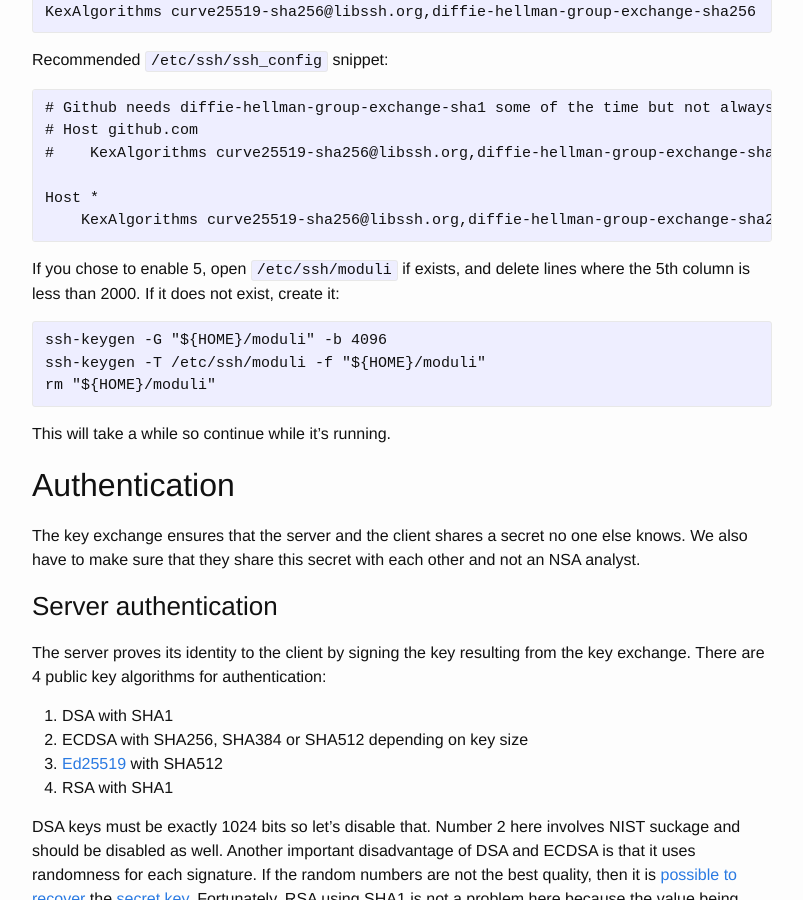
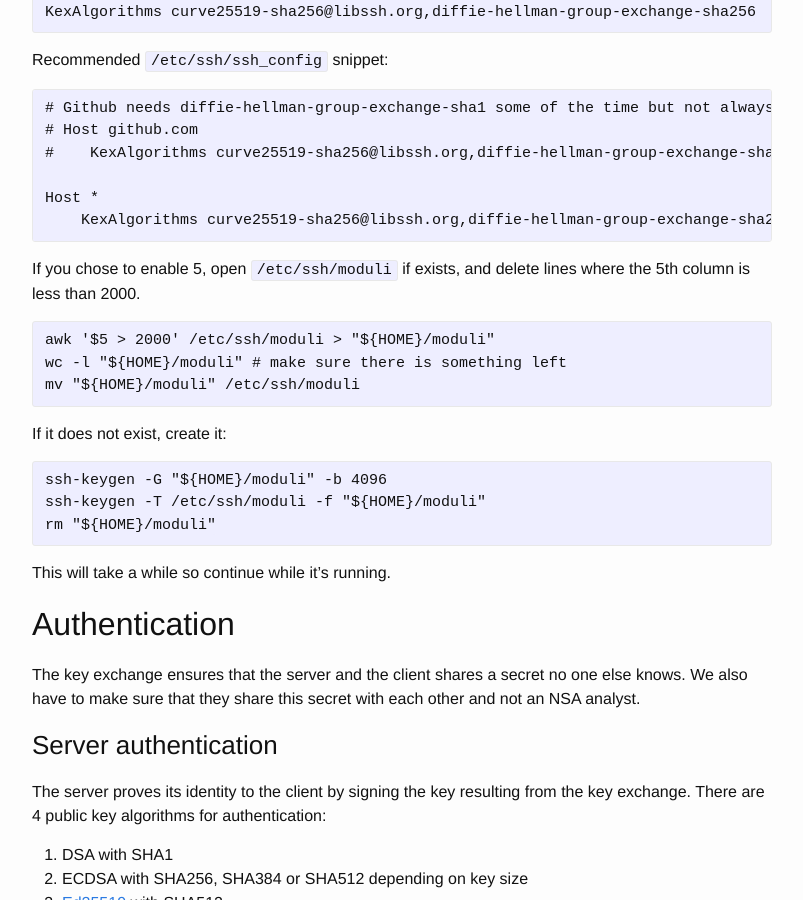
Before and after one commit to stribika/stribika.github.io, a Jekyll site: the page built from _posts/2015-01-04-secure-secure-shell.md, in a window 1280 px wide and 900 px high, scrolled down 2000 px. Shown: the whole window, without its empty margins (238-1041 px from the left). Built offline with Jekyll 4.4.1, drawn with Linux system fonts in a browser that asks for light colours.

Commit message:
awk command to filter moduli file.

```diff
--- a/_posts/2015-01-04-secure-secure-shell.md
+++ b/_posts/2015-01-04-secure-secure-shell.md
@@ -99,6 +99,11 @@ Host *
     KexAlgorithms curve25519-sha256@libssh.org,diffie-hellman-group-exchange-sha256</code></pre>
 
 If you chose to enable 5, open `/etc/ssh/moduli` if exists, and delete lines where the 5th column is less than 2000.
+
+<pre><code id="server-moduli-filter">awk '$5 > 2000' /etc/ssh/moduli > "${HOME}/moduli"
+wc -l "${HOME}/moduli" # make sure there is something left
+mv "${HOME}/moduli" /etc/ssh/moduli</code></pre>
+
 If it does not exist, create it:
 
 <pre><code id="server-moduli">ssh-keygen -G "${HOME}/moduli" -b 4096
```
